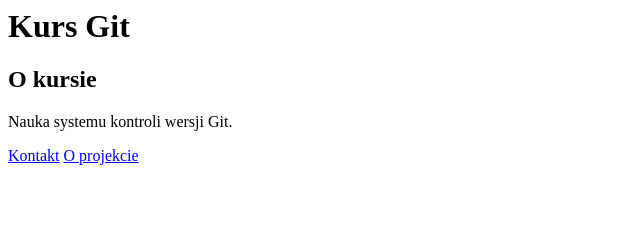
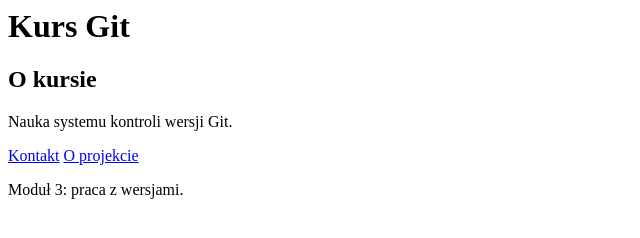
Before and after one commit to Adam21241/kurs-git, a plain HTML site: page index.html in a window 1280 px wide. Shown: the whole page, without its empty margins (0-640 px from the left). Drawn offline with Linux system fonts and the light colour scheme.

Commit message:
Dodanie informacji o module 3

```diff
--- a/index.html
+++ b/index.html
@@ -3,3 +3,4 @@
 <p>Nauka systemu kontroli wersji Git.</p>
 <a href="contact.html">Kontakt</a>
 <a href="about.html">O projekcie</a>
+<p>Moduł 3: praca z wersjami.</p>
```
